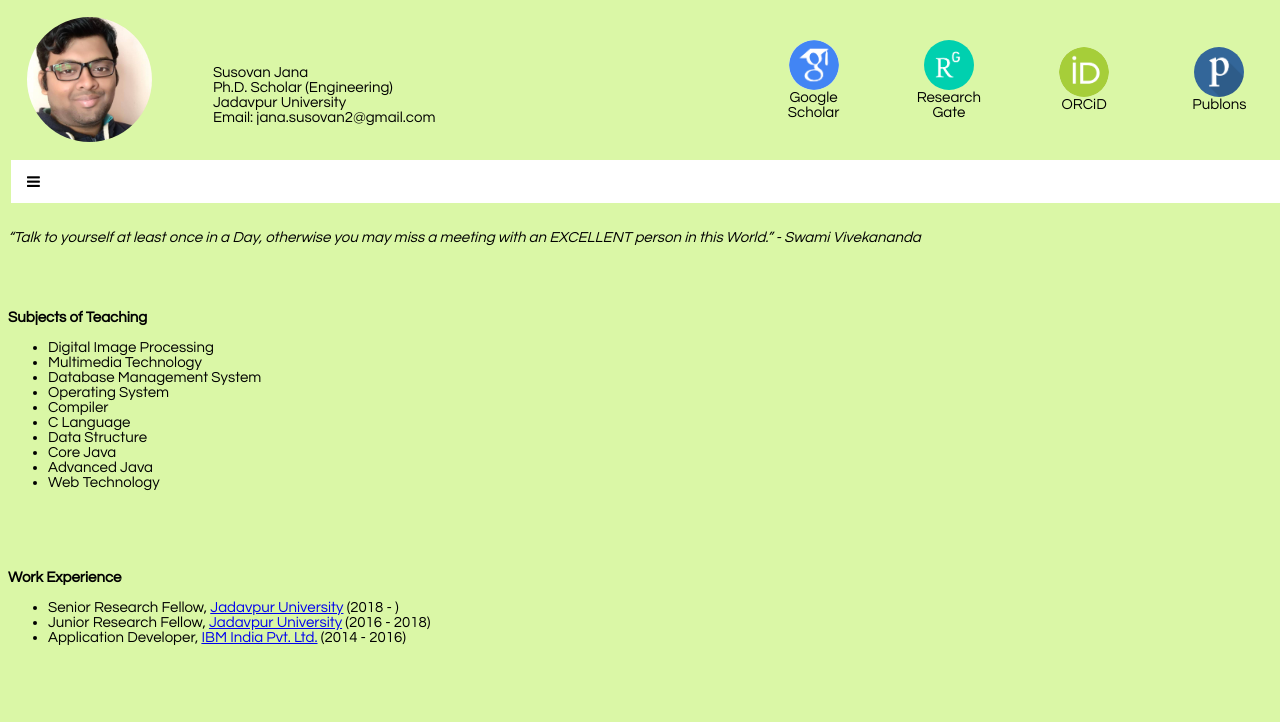
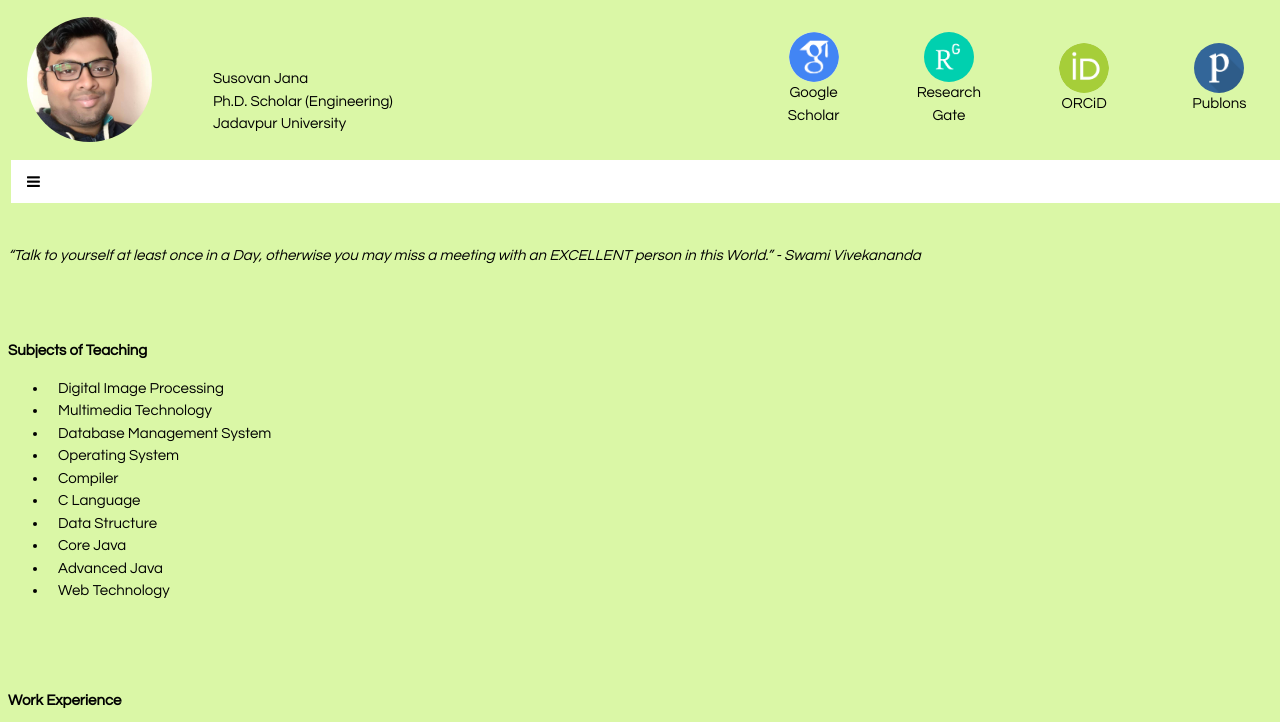
Before and after one commit to susovanjana/susovanjana.github.io, a plain HTML site: page index.html in a window 1280 px wide. Shown: the top 722 px of the page. Drawn offline with Linux system fonts and the light colour scheme.

Commit message:
Update index.html

```diff
--- a/index.html
+++ b/index.html
@@ -8,9 +8,13 @@ body,div,table{
 	background-color: #DAF7A6 ;
 	font-family: Century Gothic;
 	font-size: 15px;
-	text-align: justify
+	text-align: justify;
+	line-height: 1.5em;
 	}
-
+li {
+   padding-left: 10px;
+   line-height: 1.5em;
+}
 .topnav {
     overflow: hidden;
     background-color: #DAF7A6;
@@ -100,7 +104,7 @@ function myFunction() {
 	<col style="width:10%">
 <tr>
 	<td><a href="https://susovanjana.github.io" target="_top"><img src="img/pp.jpg" alt="Avatar" style="width:125px;height:125px;"></a></td>
-	<td><p><br><br>Susovan Jana<br> Ph.D. Scholar (Engineering) <br>Jadavpur University<br>Email: jana.susovan2@gmail.com</p> </td>
+	<td><p><br><br>Susovan Jana<br> Ph.D. Scholar (Engineering) <br>Jadavpur University<br></p> </td>
 	<td><a href="https://scholar.google.co.in/citations?user=dk2zK8IAAAAJ&hl=en" target="garbage" align="center"><img src="img/gs.png" alt="Avatar" style="width:50px;height:50px;"><br>Google Scholar</a></td>
 	<td><a href="https://www.researchgate.net/profile/Susovan_Jana4" target="garbage" align="center"><img src="img/rg.png" alt="Avatar" style="width:50px;height:50px;"><br>Research Gate</a></td>
 	<td><a href="https://orcid.org/0000-0002-1466-5308" target="garbage" align="center"><img src="img/orcid.png" alt="Avatar" style="width:50px;height:50px;"><br>ORCiD</a></td>
```
